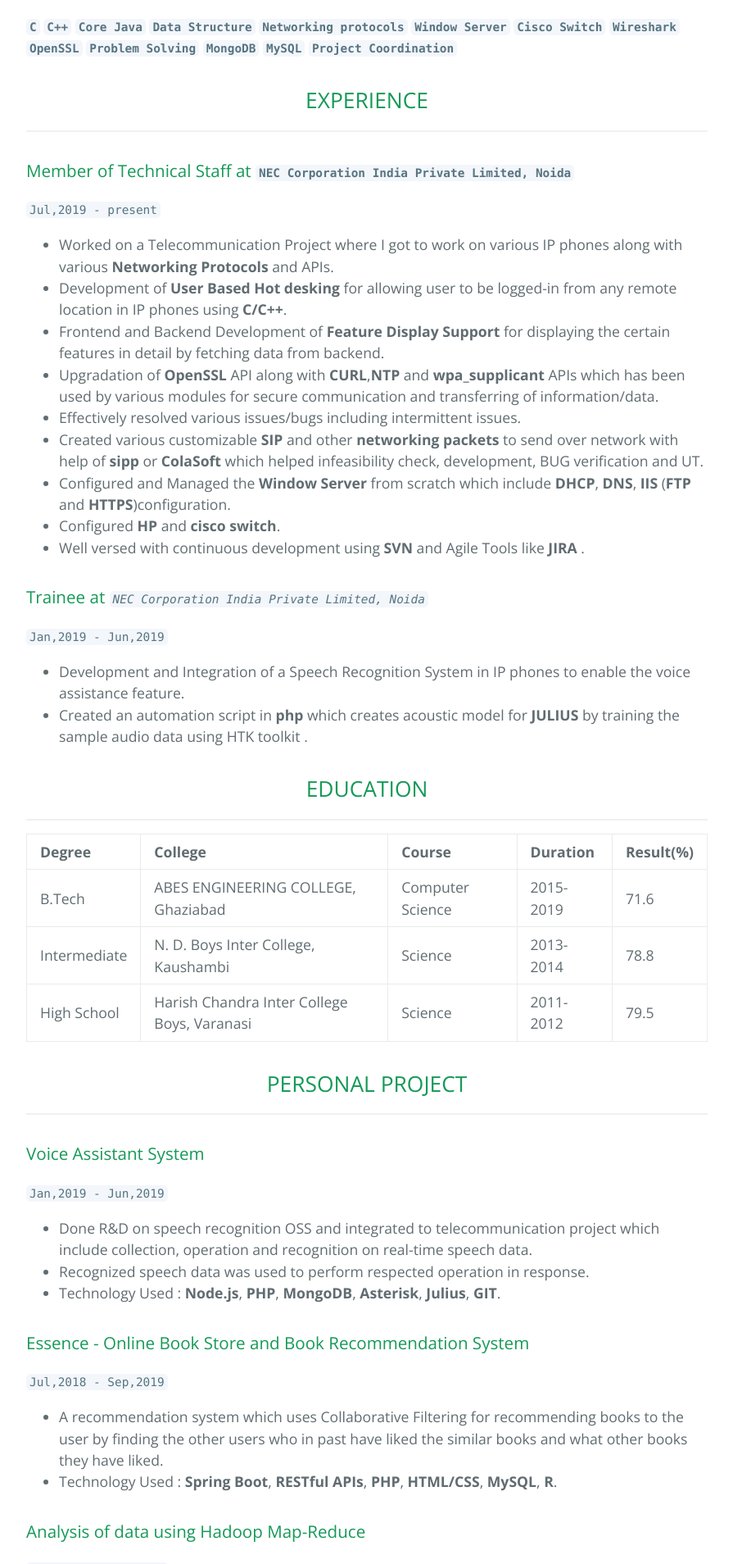
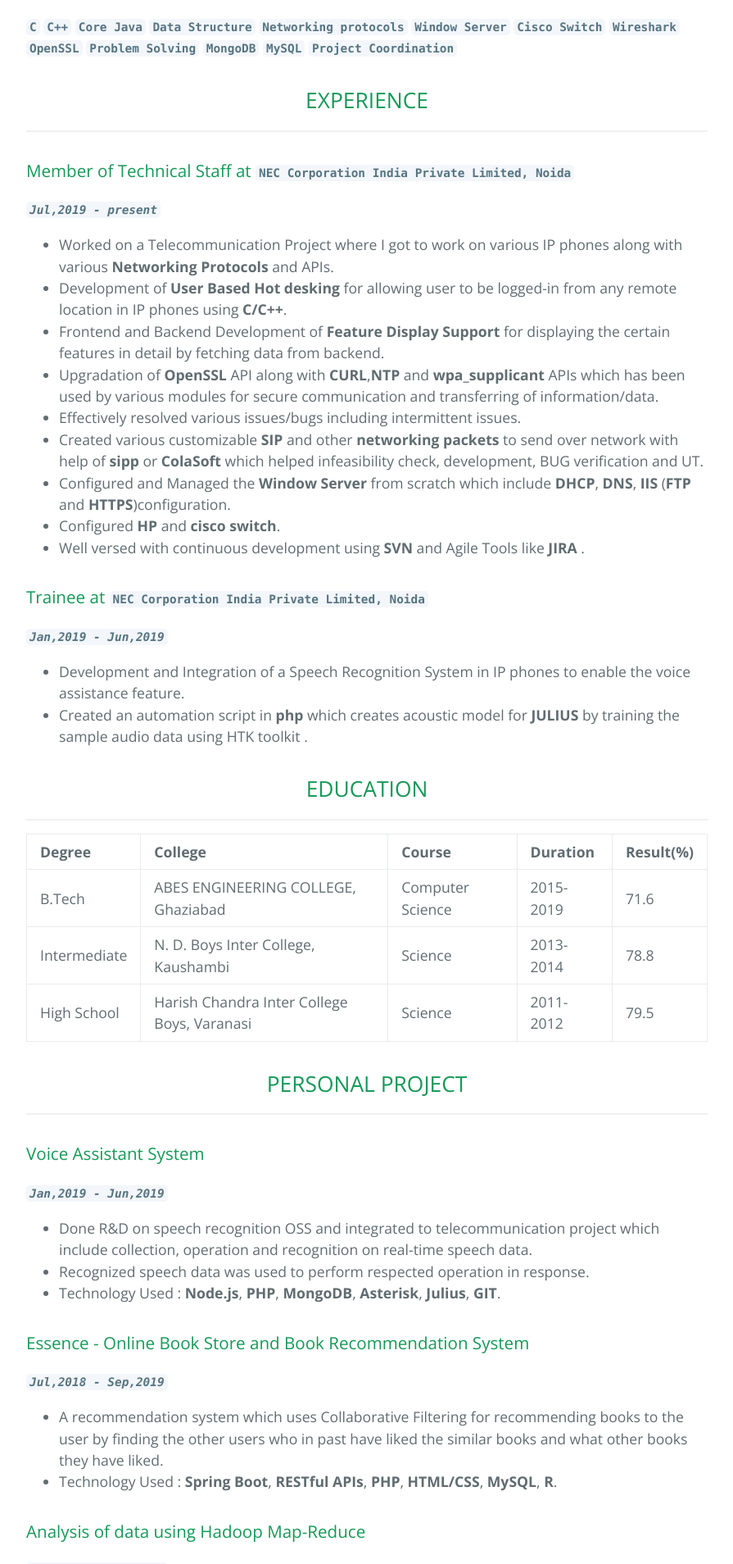
Before and after one commit to ImAshishRastogi/Resume, a Jekyll site: the page built from index.md, in a window 1280 px wide. Shown: the part 632-2540 px from the top of the page at 82% size, without its empty margins (192-1087 px from the left). Built offline with Jekyll 4.4.1, drawn with Linux system fonts in a browser that asks for light colours.

```diff
--- a/index.md
+++ b/index.md
@@ -18,7 +18,7 @@ and a proactive demeanor.**
 ## EXPERIENCE
 ---
 ### Member of Technical Staff at **`NEC Corporation India Private Limited, Noida`**
-`Jul,2019 - present`
+_**`Jul,2019 - present`**_
  - Worked on a Telecommunication Project where I got to work on various IP phones along with various **Networking Protocols** and APIs.
  - Development of **User Based Hot desking** for allowing user to be logged-in from any remote location in IP phones using **C/C++**.
  - Frontend and Backend Development of **Feature Display Support** for displaying the certain features in detail by fetching data from backend.
@@ -29,8 +29,8 @@ and a proactive demeanor.**
  - Configured **HP** and **cisco switch**.
  - Well versed with continuous development using **SVN** and Agile Tools like **JIRA** .
 
-### Trainee at *`NEC Corporation India Private Limited, Noida`*
-`Jan,2019 - Jun,2019`
+### Trainee at **`NEC Corporation India Private Limited, Noida`**
+_**`Jan,2019 - Jun,2019`**_
  - Development and Integration of a Speech Recognition System in IP phones to enable the voice assistance feature.
  - Created an automation script in **php** which creates acoustic model for **JULIUS** by training the sample audio data using HTK toolkit .
 
@@ -46,29 +46,29 @@ and a proactive demeanor.**
 ## PERSONAL PROJECT
 ---
 ### Voice Assistant System
-`Jan,2019 - Jun,2019`
+_**`Jan,2019 - Jun,2019`**_
  - Done R&D on speech recognition OSS and integrated to telecommunication project which include collection, operation and recognition on real-time speech data.
  - Recognized speech data was used to perform respected operation in response.
  - Technology Used : **Node.js**, **PHP**, **MongoDB**, **Asterisk**, **Julius**, **GIT**.
 
 ### Essence - Online Book Store and Book Recommendation System
-`Jul,2018 - Sep,2019`
+_**`Jul,2018 - Sep,2019`**_
  - A recommendation system which uses Collaborative Filtering for recommending books to the user by finding the other users who in past have liked the similar books and what other books they have liked.
  - Technology Used : **Spring Boot**, **RESTful APIs**, **PHP**, **HTML/CSS**, **MySQL**, **R**.
 
 ### Analysis of data using Hadoop Map-Reduce
-`Jun,2018 - Aug,2018`
+_**`Jun,2018 - Aug,2018`**_
  - Develop Hadoop code to process big data files using Map-Reduce and performing analysis of obtained data.
  - Technology Used : Java, MongoDB.
 
 ## ACHIEVEMENTS & CERTIFICATES
 ---
 ### SPOT(Special Performance on Time) Award
-`Jul,2020`
+_**`Jul,2020`**_
 > For providing an efficient solution to a real-time problem in live project.
 
 #### Participation Certificate - SNACKDOWN 2017
-`May,2017`
+_**`May,2017`**_
 > Participate in programming competition to improve problem solving skills
 
 ## LANGUAGE
```
